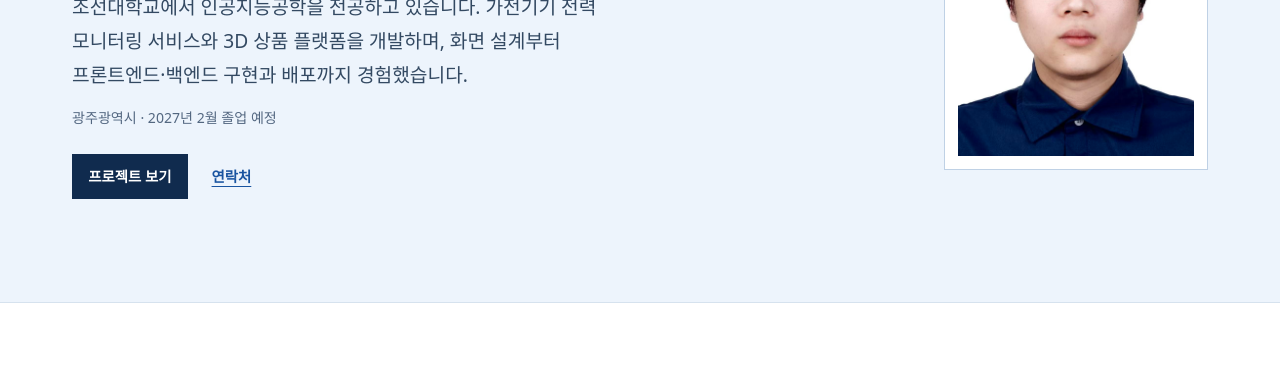
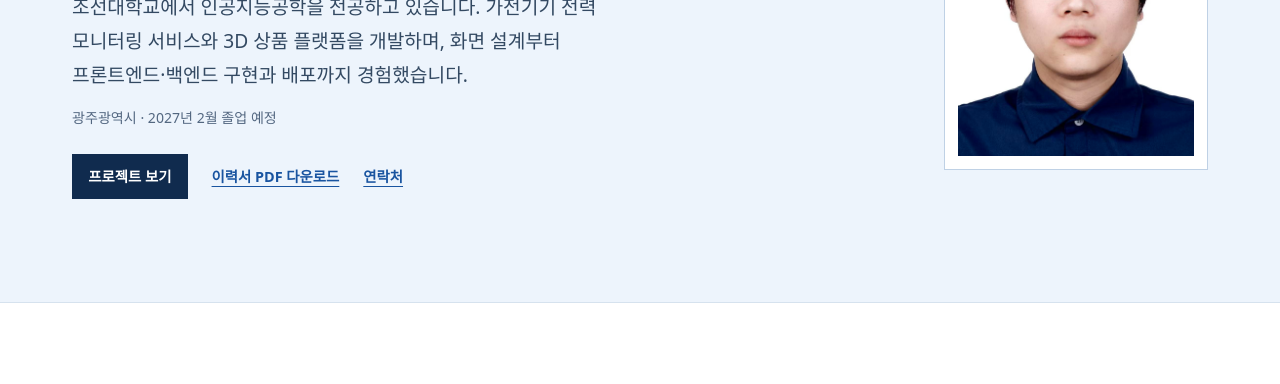
Before and after one commit to ketaotao/personal-resume, a plain HTML site: page index.html in a window 1280 px wide. Shown: the part 366-750 px from the top of the page. Drawn offline with Linux system fonts and the light colour scheme.

Commit message:
Add direct PDF resume download to homepage

```diff
--- a/index.html
+++ b/index.html
@@ -147,6 +147,7 @@
           <p class="hero-meta">광주광역시 · 2027년 2월 졸업 예정</p>
           <div class="hero-actions">
             <a class="primary" href="#projects">프로젝트 보기</a>
+            <a href="%EA%B0%80%EB%8F%84%EB%8F%84_%EC%9D%B4%EB%A0%A5%EC%84%9C.pdf" download="가도도_이력서.pdf">이력서 PDF 다운로드</a>
             <a href="#contact">연락처</a>
           </div>
         </div>
```
